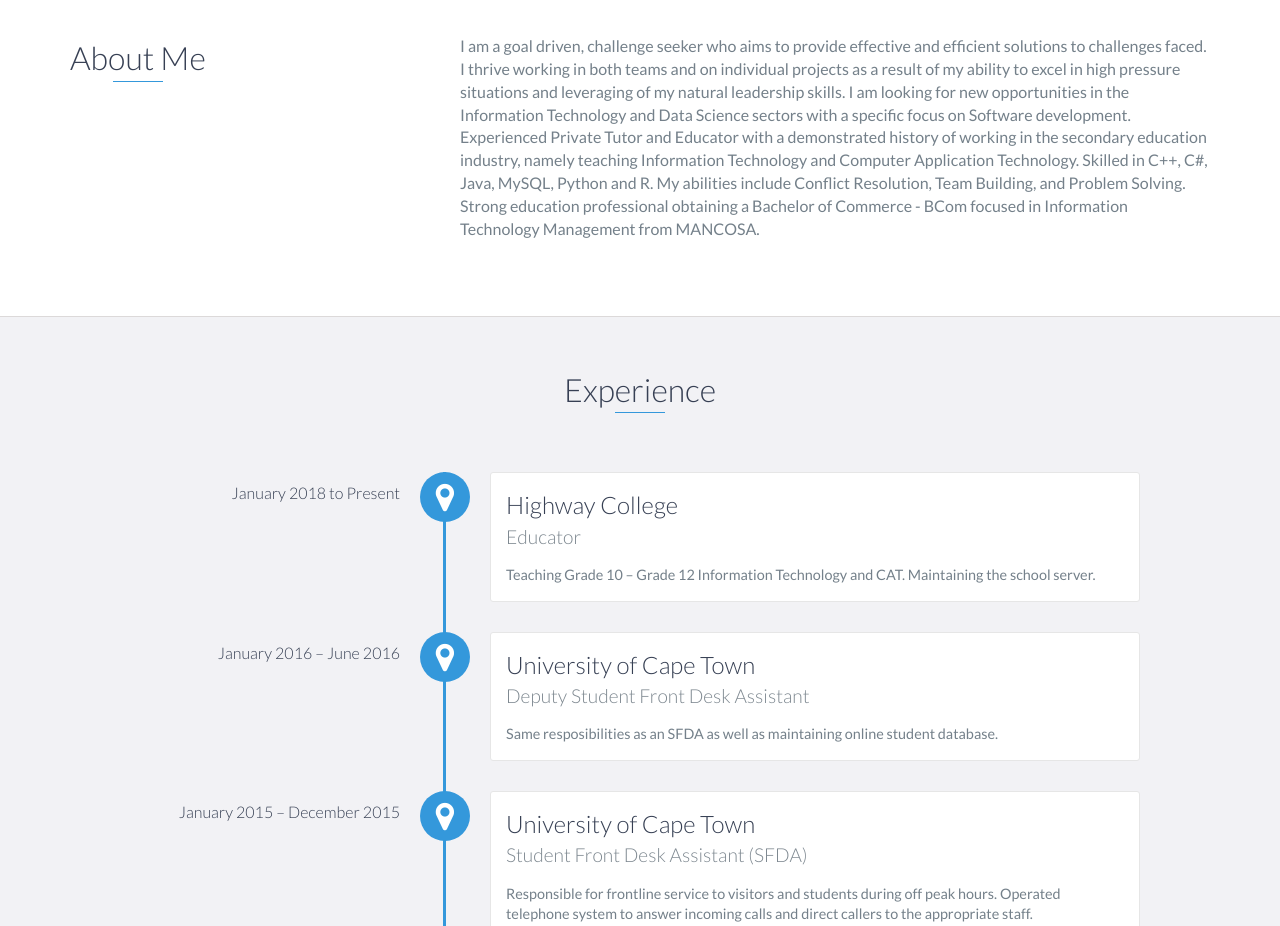
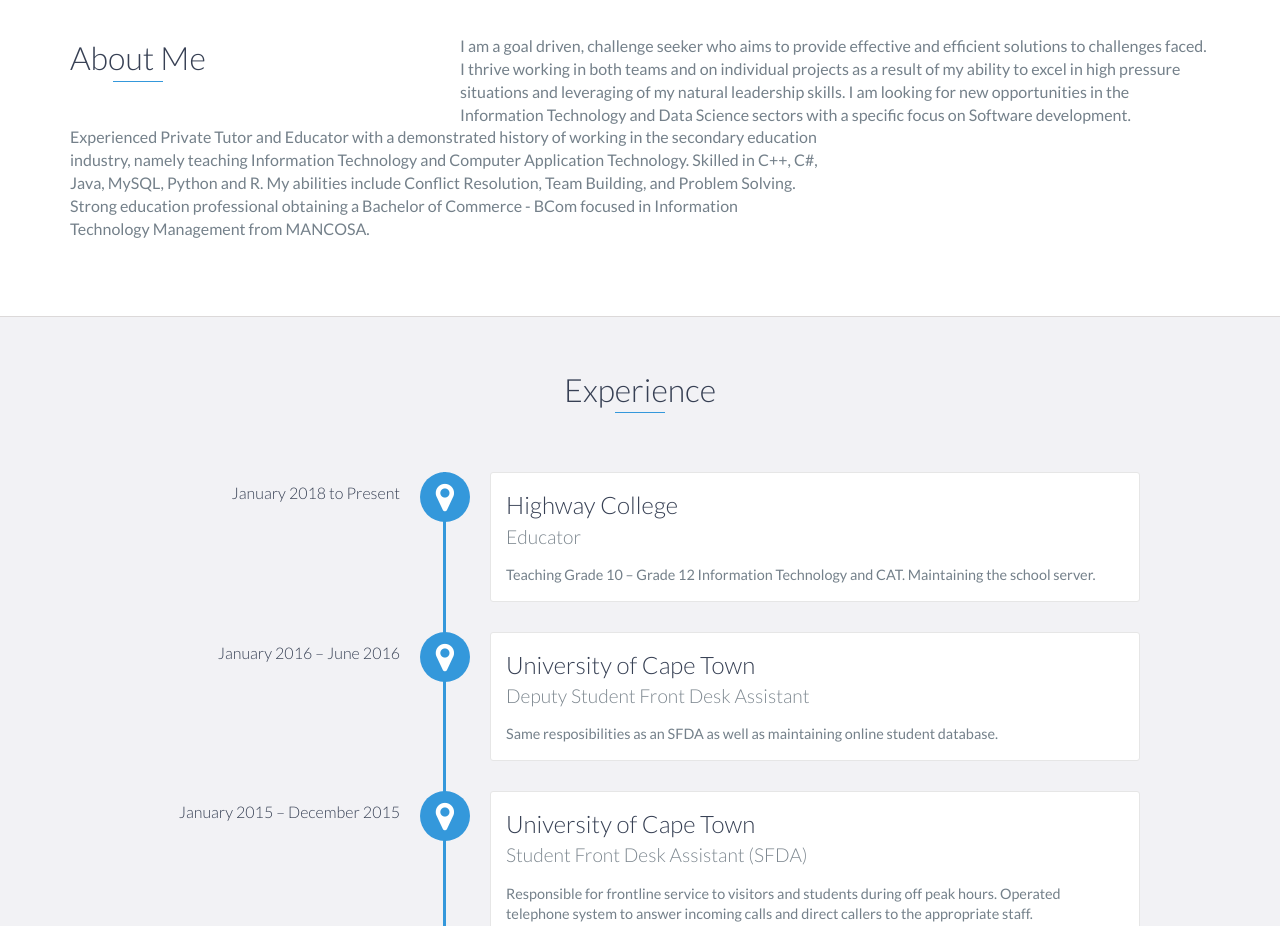
Before and after one commit to AshayLP/AshayLP.github.io, a website: page index.html in a window 1280 px wide. Shown: the part 840-1766 px from the top of the page. Drawn offline with nearby package versions, Linux system fonts and the light colour scheme.

Commit message:
Update Index.html

```diff
--- a/index.html
+++ b/index.html
@@ -75,6 +75,8 @@
                     <p>
                         I am a goal driven, challenge seeker who aims to provide effective and efficient solutions to challenges faced. I thrive working in both teams and on individual projects as a result of my ability to excel in high pressure situations and leveraging of my natural leadership skills. I am looking for new opportunities in the Information Technology and Data Science sectors with a specific focus on Software development.
 					</p>
+				</div>
+				<div class="col-md-8">
 					<p>
 						Experienced Private Tutor and Educator with a demonstrated history of working in the secondary education industry, namely teaching Information Technology and Computer Application Technology.
 						Skilled in C++, C#, Java, MySQL, Python and R. My abilities include Conflict Resolution, Team Building, and Problem Solving. Strong education professional obtaining a Bachelor of Commerce - BCom focused in Information Technology Management from MANCOSA.
```
